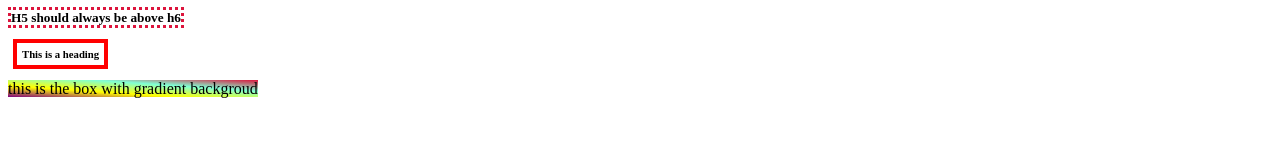
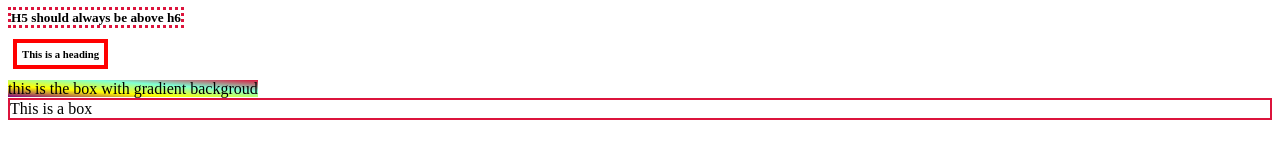
Before and after one commit to akshithere/EP-18-LB, a plain HTML site: page index.html in a window 1280 px wide. Drawn offline with Linux system fonts and the light colour scheme.

Commit message:
studied about pixels again
studied about pixels again

```diff
--- a/index.html
+++ b/index.html
@@ -39,5 +39,8 @@ this is the children div
       <div id="box">
 this is the box with gradient backgroud
       </div>
+      <div class="pixelstudy">
+        This is a box
+      </div>
 </body>
 </html>
--- a/style.css
+++ b/style.css
@@ -59,3 +59,10 @@ h5{
     background-image: linear-gradient(to left bottom, crimson , aquamarine, yellow, purple);
     display: inline;
   }
+  /* Studying about pixels */
+  .pixelstudy{
+
+border: 2px solid crimson;
+
+
+  }
```
